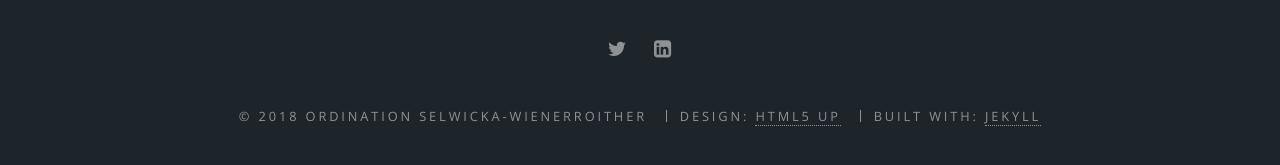
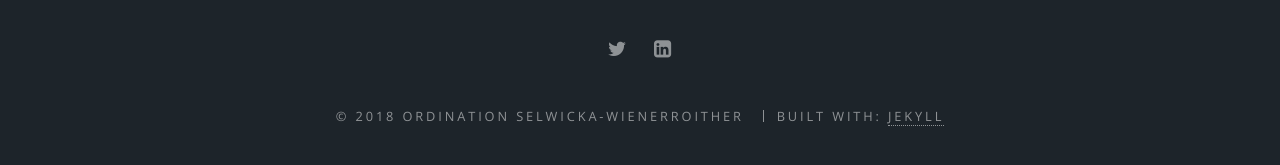
Before and after one commit to patrickfav/website-dr-sel, a Jekyll site: the page built from legal_notice.md, in a window 1280 px wide and 900 px high, scrolled down 800 px. Shown: the part 681-846 px from the top of the window. Built offline with Jekyll 4.4.1, drawn with Linux system fonts in a browser that asks for light colours.

Commit message:
Some fine tuning

```diff
--- a/404.html
+++ b/404.html
@@ -9,7 +10,7 @@ layout: default
     text-align: center;
   }
   h1 {
-    margin: 30px 0;
+    margin: 240px 0;
     font-size: 4em;
     line-height: 1;
     letter-spacing: -1px;
--- a/_includes/footer.html
+++ b/_includes/footer.html
@@ -21,7 +21,6 @@
     {% endif %}
     {{ thisyear }}
     {% if site.owner %}{{ site.owner }}{% else %}{{ site.title }}{% endif %}</li>
-    <li>Design: <a href="http://html5up.net" target="_blank">HTML5 UP</a></li>
     <li>Built with: <a href="http://jekyllrb.com" target="_blank">Jekyll</a></li>
   </ul>
 </footer>
--- a/legal_notice.md
+++ b/legal_notice.md
@@ -2,7 +2,7 @@
 layout: page
 title: Impressum
 description:
-permalink: /impressum/
+permalink: /impressum
 ---
 
 **{{ site.contact.name }}**
```
Also changed, not shown: other parts of 404.html (+3 -1 lines).
